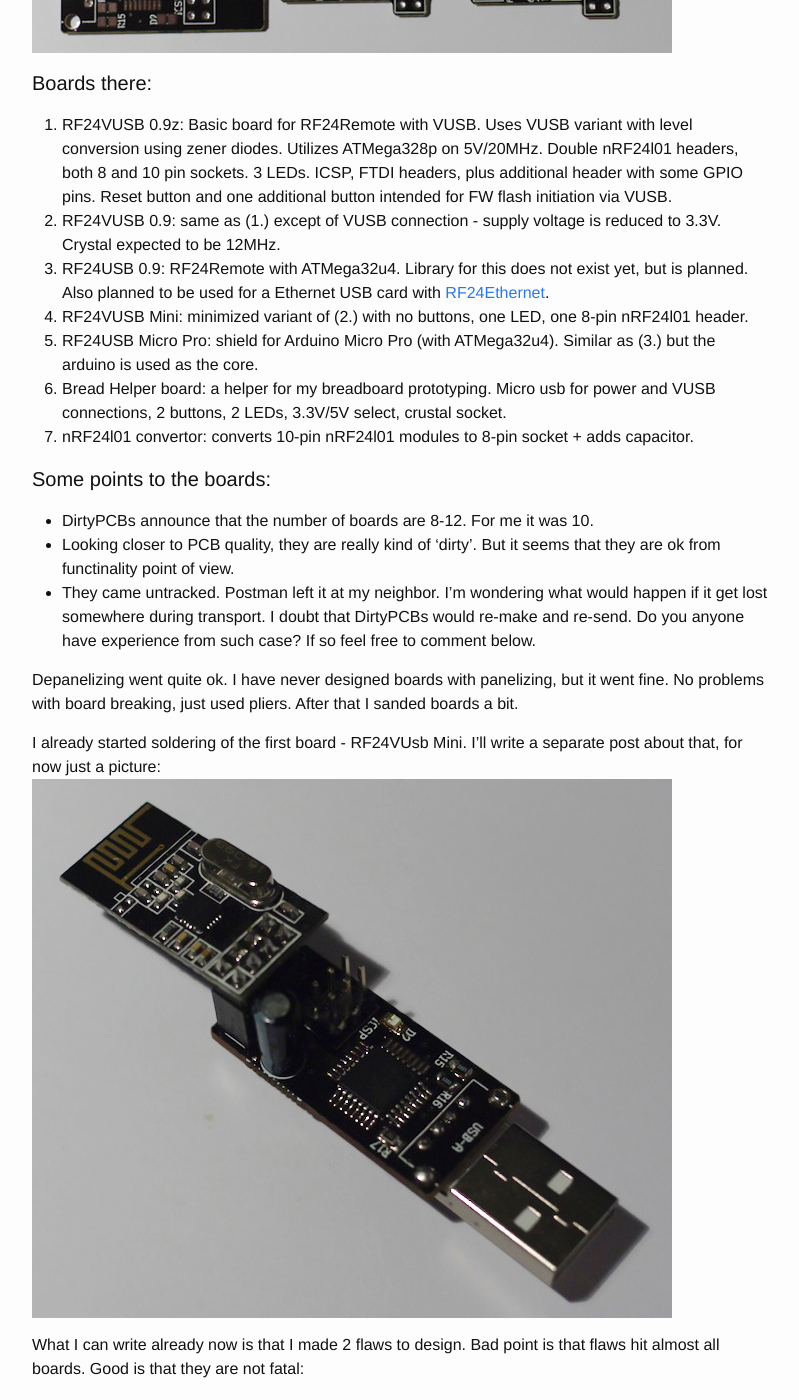
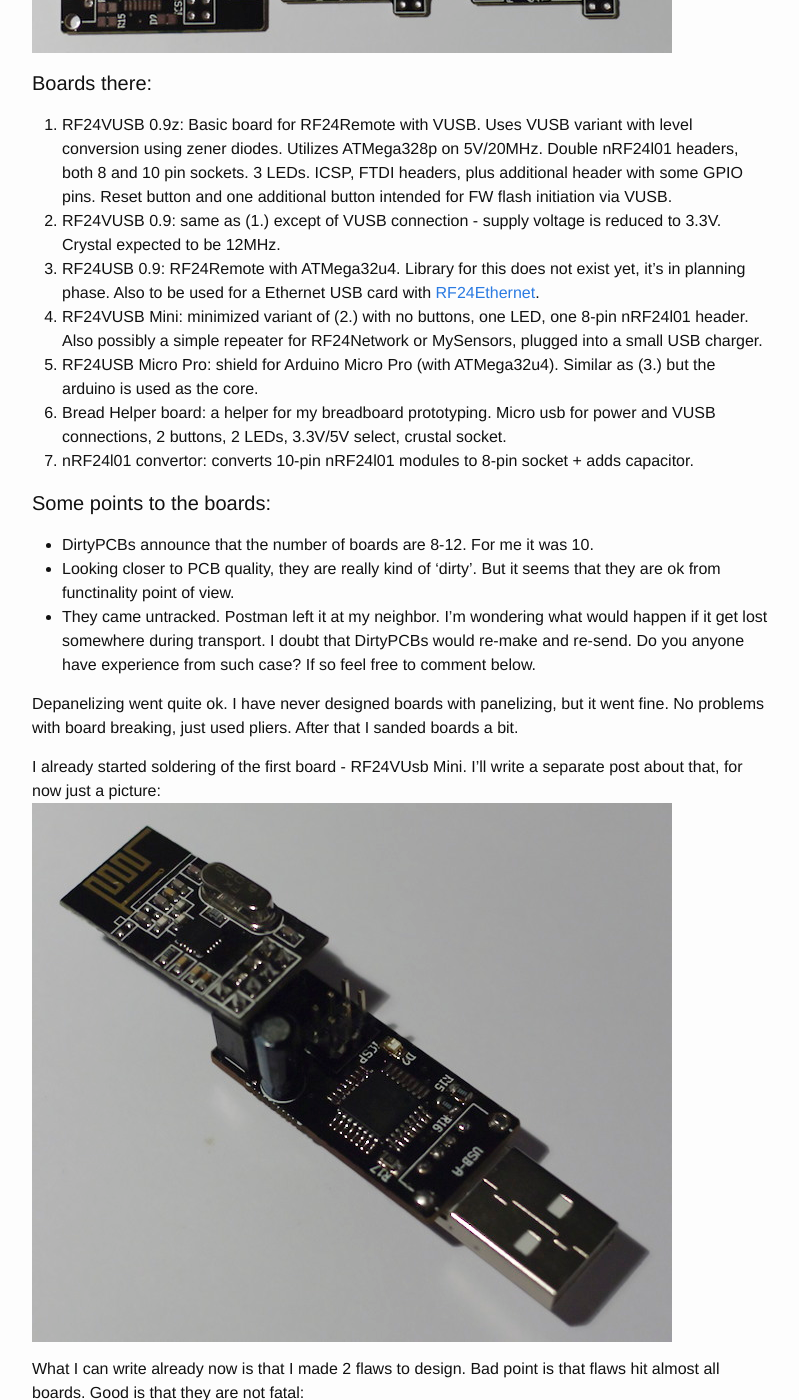
Before and after one commit to martin-mat/mz-fuzzy.github.io, a Jekyll site: the page built from _posts/2015-02-23-PCBs arrived!.md, in a window 1280 px wide and 1400 px high, scrolled down 922 px. Shown: the whole window, without its empty margins (238-1037 px from the left). Built offline with Jekyll 4.4.1, drawn with Linux system fonts in a browser that asks for light colours; some of the changed text lies outside the part shown.

Commit message:
typo fixes

```diff
--- a/_posts/2015-02-23-PCBs arrived!.md
+++ b/_posts/2015-02-23-PCBs arrived!.md
@@ -11,8 +11,8 @@ Recently I've spend my free time working on [RF24Remote](https://github.com/mz-f
 
 1. RF24VUSB 0.9z: Basic board for RF24Remote with VUSB. Uses VUSB variant with level conversion using zener diodes. Utilizes ATMega328p on 5V/20MHz. Double nRF24l01 headers, both 8 and 10 pin sockets. 3 LEDs. ICSP, FTDI headers, plus additional header with some GPIO pins. Reset button and one additional button intended for FW flash initiation via VUSB.
 2. RF24VUSB 0.9: same as (1.) except of VUSB connection - supply voltage is reduced to 3.3V. Crystal expected to be 12MHz.
-3. RF24USB 0.9: RF24Remote with ATMega32u4. Library for this does not exist yet, but is planned. Also planned to be used for a Ethernet USB card with [RF24Ethernet](http://tmrh20.github.io/RF24Ethernet/).
-4. RF24VUSB Mini: minimized variant of (2.) with no buttons, one LED, one 8-pin nRF24l01 header.
+3. RF24USB 0.9: RF24Remote with ATMega32u4. Library for this does not exist yet, it's in planning phase. Also to be used for a Ethernet USB card with [RF24Ethernet](http://tmrh20.github.io/RF24Ethernet/).
+4. RF24VUSB Mini: minimized variant of (2.) with no buttons, one LED, one 8-pin nRF24l01 header. Also possibly a simple repeater for RF24Network or MySensors, plugged into a small USB charger.
 5. RF24USB Micro Pro: shield for Arduino Micro Pro (with ATMega32u4). Similar as (3.) but the arduino is used as the core.
 6. Bread Helper board: a helper for my breadboard prototyping. Micro usb for power and VUSB connections, 2 buttons, 2 LEDs, 3.3V/5V select, crustal socket.
 7. nRF24l01 convertor: converts 10-pin nRF24l01 modules to 8-pin socket + adds capacitor.
```
Also changed, not shown: other parts of _posts/2015-02-23-PCBs arrived!.md (+1 -1 lines).
